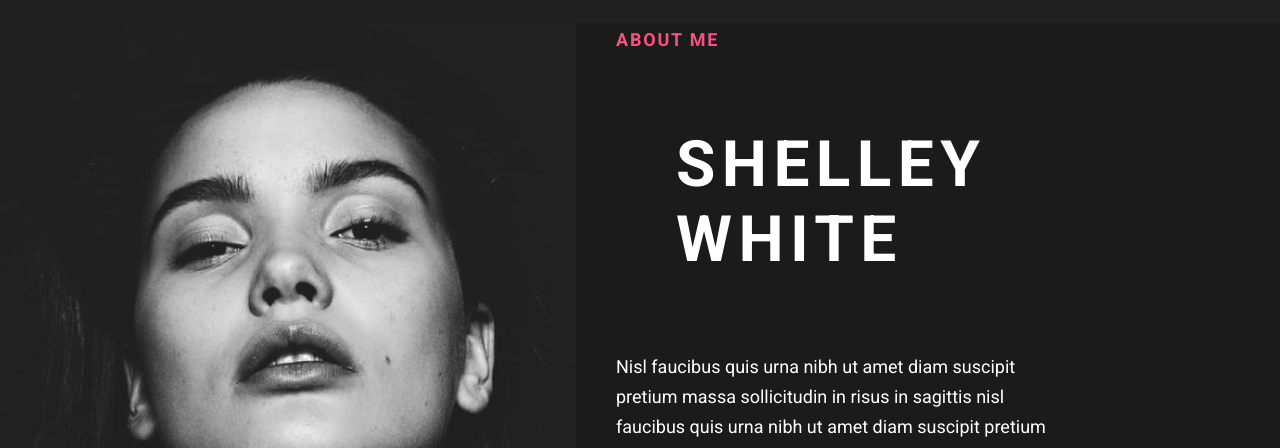
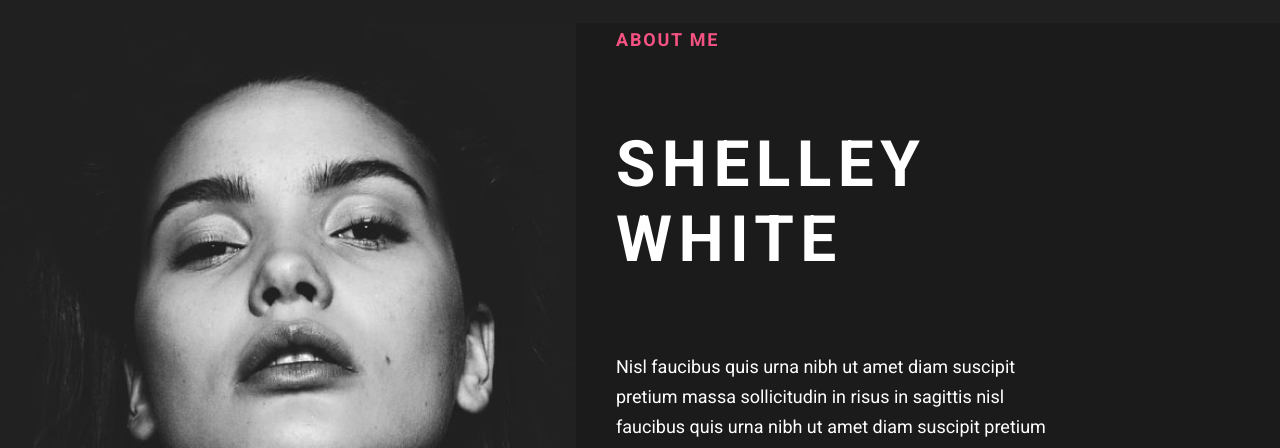
Before and after one commit to AaLin-Git/shecodes-responsive-week-4, a plain HTML site: page about.html in a window 1280 px wide. Shown: the part 95-543 px from the top of the page. Drawn offline with Linux system fonts and the light colour scheme.

Commit message:
change margin

```diff
--- a/styles/style.css
+++ b/styles/style.css
@@ -302,7 +302,7 @@ body {
 }
 
 .about__author {
-  margin: 60px;
+  margin: 60px 0;
   font-size: 64px;
   letter-spacing: 0.1em;
   line-height: 75px;
@@ -403,10 +403,6 @@ body {
     align-items: center;
   }
 
-  .about__author {
-    text-align: center;
-  }
-
   .header,
   .footer {
     padding: 0 40px;
@@ -451,6 +447,10 @@ body {
     font-size: 36px;
   }
 
+  .about__author {
+    text-align: center;
+  }
+
   #input:checked ~ .main__navbar {
     display: block;
   }
```
Also changed, not shown: index.html (+0 -2 lines).
